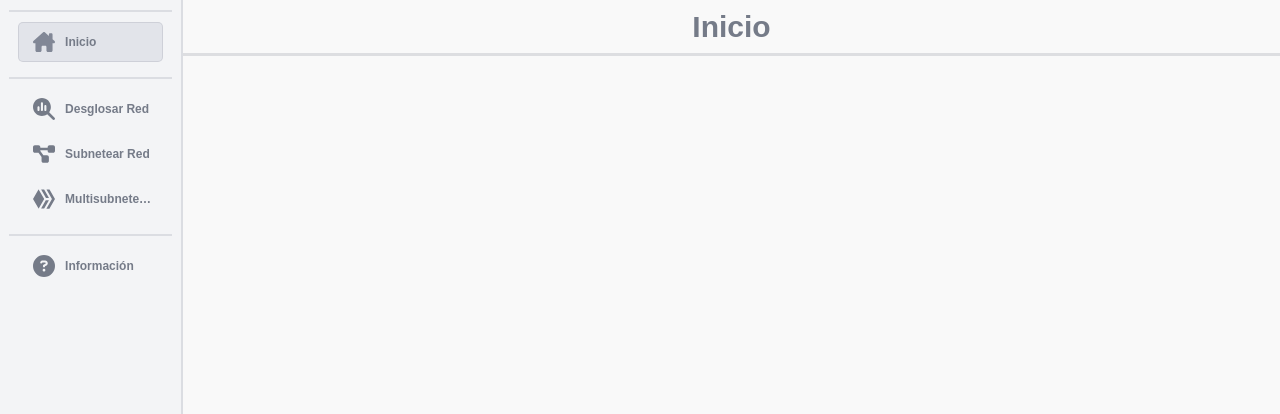
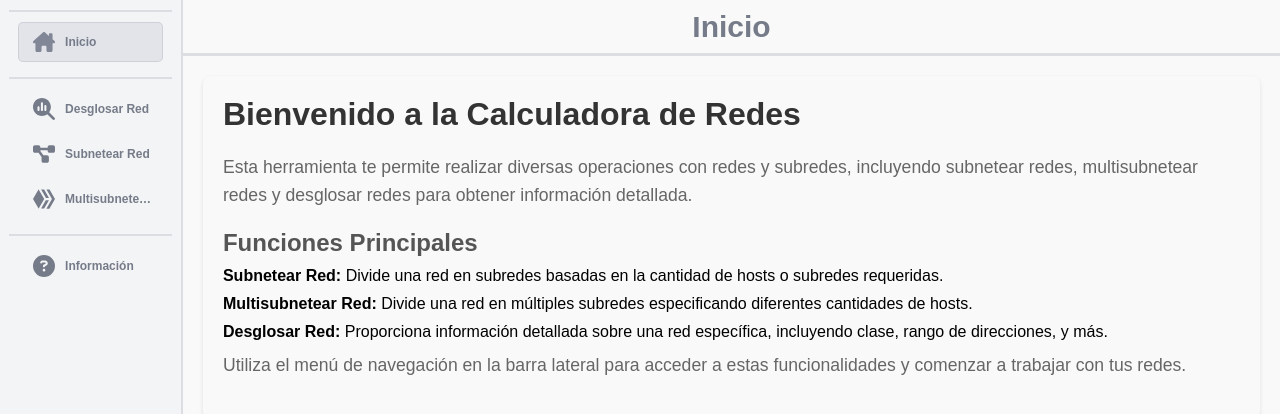
Before and after one commit to FNoeCoder/Calculadora-Redes, a React (Vite) app: page /#/ in a window 1280 px wide. Shown: the top 414 px of the page. Built offline with nearby package versions, Linux system fonts and the light colour scheme.

Commit message:
Agregar Inicio, Información y readme

```diff
--- a/src/components/Views/Informacion.jsx
+++ b/src/components/Views/Informacion.jsx
@@ -1,13 +1,44 @@
 import BarraLateral from '../BarraLateral/BarraLateral';
 import VistaPrincipal from '../VistaPrincipal/VistaPrincipal';
+import "./textoGeneral.css";
 
-function Informacion(){
+function Informacion() {
     return (
         <>
             <BarraLateral paginaActual={"Información"}/>
-            <VistaPrincipal paginaActual={"Información"}/>
+            <VistaPrincipal paginaActual={"Información"}>
+                <div className="contenido">
+                    <h1>Información del Proyecto</h1>
+                    <p>
+                        Este proyecto, Calculadora de Redes, ha sido desarrollado como parte de mis estudios en Ingeniería de Software.
+                        Aquí puedes encontrar más información sobre el proyecto y sobre mí.
+                    </p>
+                    <h2>Enlaces Útiles</h2>
+                    <ul>
+                        <li>
+                            <a href="https://github.com/FNoeCoder" target="_blank" rel="noopener noreferrer">
+                                Mi GitHub
+                            </a>
+                        </li>
+                        <li>
+                            <a href="www.linkedin.com/in/FcoNoeAH" target="_blank" rel="noopener noreferrer">
+                                Mi LinkedIn
+                            </a>
+                        </li>
+                        <li>
+                            <a href="https://github.com/FNoeCoder/Calculadora-Redes" target="_blank" rel="noopener noreferrer">
+                                Repositorio del Proyecto
+                            </a>
+                        </li>
+                    </ul>
+                    <h2>Contacto</h2>
+                    <p>
+                        Si tienes alguna pregunta o sugerencia sobre el proyecto, no dudes en ponerte en contacto conmigo a través de mis redes sociales.
+                    </p>
+                </div>
+            </VistaPrincipal>
         </>
-    )
+    );
 }
 
 export default Informacion;
--- a/src/components/Views/Inicio.jsx
+++ b/src/components/Views/Inicio.jsx
@@ -1,11 +1,29 @@
 import BarraLateral from '../BarraLateral/BarraLateral';
 import VistaPrincipal from '../VistaPrincipal/VistaPrincipal';
+import "./textoGeneral.css";
 
 function Inicio() {
     return (
         <>
             <BarraLateral paginaActual={"Inicio"}/>
-            <VistaPrincipal paginaActual={"Inicio"}/>
+            <VistaPrincipal paginaActual={"Inicio"}>
+                <div className="contenido">
+                    <h1>Bienvenido a la Calculadora de Redes</h1>
+                    <p>
+                        Esta herramienta te permite realizar diversas operaciones con redes y subredes, incluyendo subnetear redes,
+                        multisubnetear redes y desglosar redes para obtener información detallada.
+                    </p>
+                    <h2>Funciones Principales</h2>
+                    <ul>
+                        <li><strong>Subnetear Red:</strong> Divide una red en subredes basadas en la cantidad de hosts o subredes requeridas.</li>
+                        <li><strong>Multisubnetear Red:</strong> Divide una red en múltiples subredes especificando diferentes cantidades de hosts.</li>
+                        <li><strong>Desglosar Red:</strong> Proporciona información detallada sobre una red específica, incluyendo clase, rango de direcciones, y más.</li>
+                    </ul>
+                    <p>
+                        Utiliza el menú de navegación en la barra lateral para acceder a estas funcionalidades y comenzar a trabajar con tus redes.
+                    </p>
+                </div>
+            </VistaPrincipal>
         </>
     );
 }
--- /dev/null
+++ b/src/components/Views/textoGeneral.css
@@ -0,0 +1,41 @@
+/* general.css */
+.contenido {
+  font-family: Arial, sans-serif;
+  padding: 20px;
+  margin: 20px;
+  background-color: #f9f9f9;
+  border-radius: 8px;
+  box-shadow: 0 2px 4px rgba(0, 0, 0, 0.1);
+}
+.contenido h1 {
+  color: #333;
+  font-size: 2em;
+  margin-bottom: 20px;
+}
+.contenido p {
+  color: #666;
+  font-size: 1.1em;
+  line-height: 1.6;
+  margin-bottom: 20px;
+}
+.contenido h2 {
+  color: #555;
+  font-size: 1.5em;
+  margin-top: 20px;
+  margin-bottom: 10px;
+}
+.contenido ul {
+  list-style-type: none;
+  padding: 0;
+}
+.contenido ul li {
+  margin-bottom: 10px;
+}
+.contenido ul li a {
+  color: #007bff;
+  text-decoration: none;
+  font-size: 1.1em;
+}
+.contenido ul li a:hover {
+  text-decoration: underline;
+}/*# sourceMappingURL=textoGeneral.css.map */
--- /dev/null
+++ b/src/components/Views/textoGeneral.scss
@@ -0,0 +1,46 @@
+/* general.css */
+
+.contenido {
+    font-family: Arial, sans-serif;
+    padding: 20px;
+    margin: 20px;
+    background-color: #f9f9f9;
+    border-radius: 8px;
+    box-shadow: 0 2px 4px rgba(0, 0, 0, 0.1);
+    h1 {
+        color: #333;
+        font-size: 2em;
+        margin-bottom: 20px;
+    }
+
+    p {
+        color: #666;
+        font-size: 1.1em;
+        line-height: 1.6;
+        margin-bottom: 20px;
+    }
+
+    h2 {
+        color: #555;
+        font-size: 1.5em;
+        margin-top: 20px;
+        margin-bottom: 10px;
+    }
+
+    ul {
+        list-style-type: none;
+        padding: 0;
+        li {
+            margin-bottom: 10px;
+            a {
+                color: #007bff;
+                text-decoration: none;
+                font-size: 1.1em;
+                &:hover {
+                    text-decoration: underline;
+                }
+            }
+        }
+    }
+
+}
```
Also changed, not shown: 2 other files (tests, documents, lock files or other folders).
